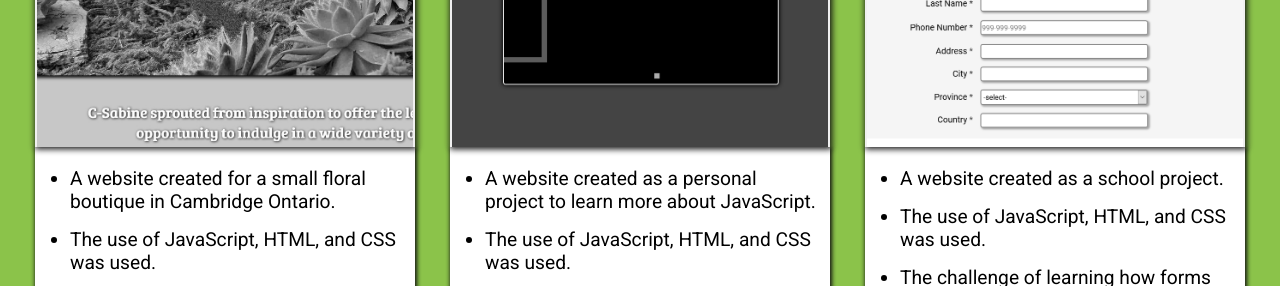
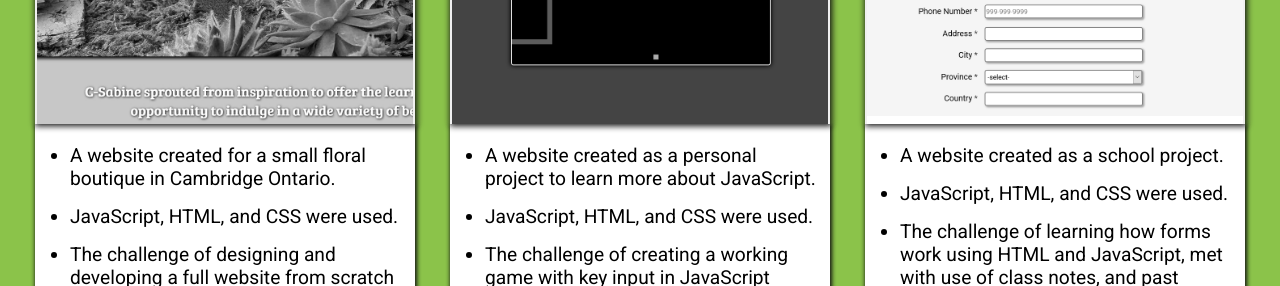
Before and after one commit to LKloosterman/lkloosterman.github.io, a plain HTML site: page index.html in a window 1280 px wide. Shown: the part 662-948 px from the top of the page. Drawn offline with Linux system fonts and the light colour scheme; a web font is replaced by a local one.

Commit message:
Fix wording in project descriptions

```diff
--- a/index.html
+++ b/index.html
@@ -37,7 +37,7 @@
             <div class="projectDescription">
                 <ul>
                     <li>A website created for a small floral boutique in Cambridge Ontario.</li>
-                    <li>The use of JavaScript, HTML, and CSS was used.</li>
+                    <li>JavaScript, HTML, and CSS were used.</li>
                     <li>The challenge of designing and developing a full website from scratch was met with precise planning and testing.</li>
                     <li>The client was overjoyed at their new online prescence.</li>
                     <li>I think the overall design and feel of the site matched very well to what the business stands for.</li>
@@ -46,7 +46,7 @@
             <div class="projectDescription">
                 <ul>
                     <li>A website created as a personal project to learn more about JavaScript.</li>
-                    <li>The use of JavaScript, HTML, and CSS was used.</li>
+                    <li>JavaScript, HTML, and CSS were used.</li>
                     <li>
                         The challenge of creating a working game with key input in JavaScript using HTML5's canvas element met with reading of the
                         various documentations and references on game development in JavaScript.
@@ -57,7 +57,7 @@
             <div class="projectDescription">
                 <ul>
                     <li>A website created as a school project.</li>
-                    <li>The use of JavaScript, HTML, and CSS was used.</li>
+                    <li>JavaScript, HTML, and CSS were used.</li>
                     <li>
                         The challenge of learning how forms work using HTML and JavaScript, met with use of class notes, and past experiences
                         in web design/development.
```
